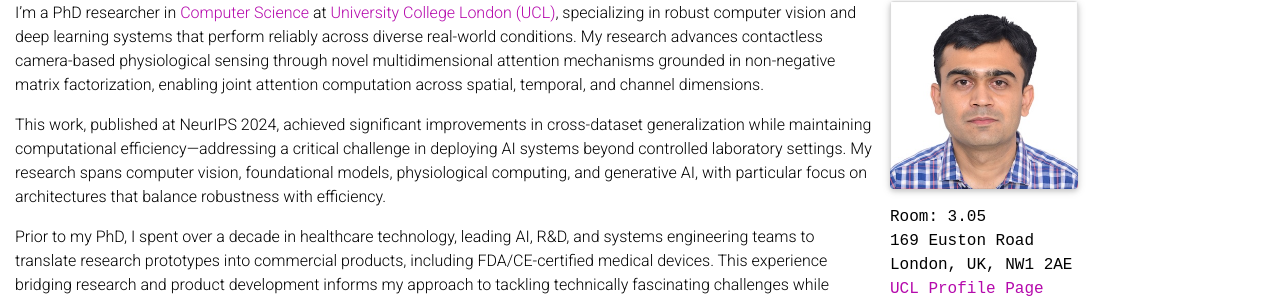
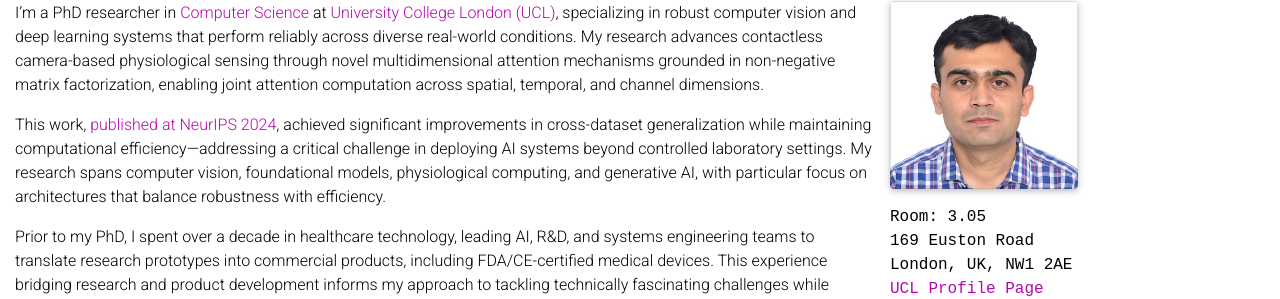
Before and after one commit to jnj256/jnj256.github.io, a Jekyll site: the page built from _pages/about.md, in a window 1280 px wide and 1310 px high. Shown: the part 200-499 px from the top of the window. Built offline with Jekyll 4.4.1, drawn with Linux system fonts in a browser that asks for light colours; full-size pictures stand in for the smaller copies a plugin makes; comment, search, counter and statistics services are not loaded; a style sheet for code colours, icons or effects is not loaded; part of the change alters nothing that is shown.

```diff
--- a/_pages/about.md
+++ b/_pages/about.md
@@ -23,7 +23,7 @@ social: true  # includes social icons at the bottom of the page
 
 I'm a PhD researcher in [Computer Science](https://www.ucl.ac.uk/computer-science/) at [University College London (UCL)](https://www.ucl.ac.uk/), specializing in robust computer vision and deep learning systems that perform reliably across diverse real-world conditions. My research advances contactless camera-based physiological sensing through novel multidimensional attention mechanisms grounded in non-negative matrix factorization, enabling joint attention computation across spatial, temporal, and channel dimensions.
 
-This work, published at NeurIPS 2024, achieved significant improvements in cross-dataset generalization while maintaining computational efficiency—addressing a critical challenge in deploying AI systems beyond controlled laboratory settings. My research spans computer vision, foundational models, physiological computing, and generative AI, with particular focus on architectures that balance robustness with efficiency.
+This work, [published at NeurIPS 2024](https://proceedings.neurips.cc/paper_files/paper/2024/hash/af1c61e4dd59596f033d826419870602-Abstract-Conference.html), achieved significant improvements in cross-dataset generalization while maintaining computational efficiency—addressing a critical challenge in deploying AI systems beyond controlled laboratory settings. My research spans computer vision, foundational models, physiological computing, and generative AI, with particular focus on architectures that balance robustness with efficiency.
 
 Prior to my PhD, I spent over a decade in healthcare technology, leading AI, R&D, and systems engineering teams to translate research prototypes into commercial products, including FDA/CE-certified medical devices. This experience bridging research and product development informs my approach to tackling technically fascinating challenges while ensuring meaningful societal impact.
 
```
